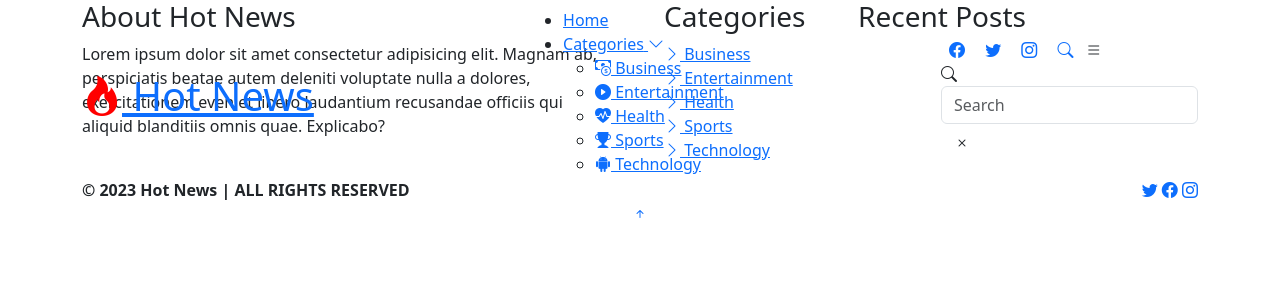
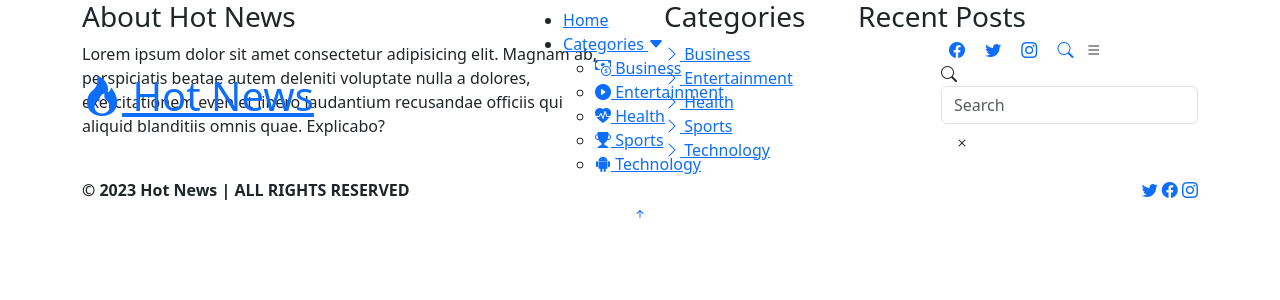
Before and after one commit to MoriKeli/habari_moto, a Django app: template news/templates/news/base.html in a window 1280 px wide. Shown: the top 300 px of the page. Run offline with Django 4.2, Linux system fonts and the light colour scheme; the template is opened without the code that fills it, so the values that code supplies are empty; some web fonts are replaced.

Commit message:
minor changes

```diff
--- a/news/templates/news/base.html
+++ b/news/templates/news/base.html
@@ -23,12 +23,12 @@
     <header id="header" class="header d-flex align-items-center fixed-top">
         <div class="container-fluid container-xl d-flex align-items-center justify-content-between">
             <a href="{% url 'homepage' %}" class="logo d-flex align-items-center">
-                <h1><i class="bi-fire" style="color: red;"></i> Hot News</h1>
+                <h1><i class="bi-fire"></i> Hot News</h1>
             </a>
             <nav id="navbar" class="navbar">
                 <ul>
                     <li><a href="{% url 'homepage' %}">Home</a></li>
-                    <li class="dropdown"><a href=""><span>Categories</span> <i class="bi bi-chevron-down dropdown-indicator"></i></a>
+                    <li class="dropdown"><a href=""><span>Categories</span> <i class="bi bi-caret-down-fill mt-1 dropdown-indicator"></i></a>
                         <ul>
                             <li><a href="{% url 'homepage' %}?category=business"><i class="bi-cash-coin"></i> Business</a></li>
                             <li><a href="{% url 'homepage' %}?category=entertainment"><i class="bi-play-circle-fill"></i> Entertainment</a></li>
@@ -40,7 +40,7 @@
                 </ul>
             </nav>
 
-            <div class="position-relative">
+            <div class="position-relative nav-socials">
                 <a href="" class="mx-2"><span class="bi-facebook"></span></a>
                 <a href="" class="mx-2"><span class="bi-twitter"></span></a>
                 <a href="" class="mx-2"><span class="bi-instagram"></span></a>
```
